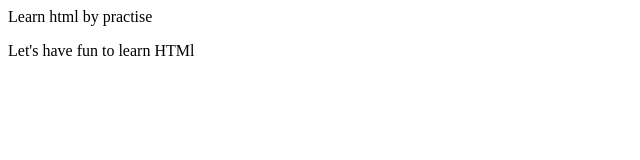
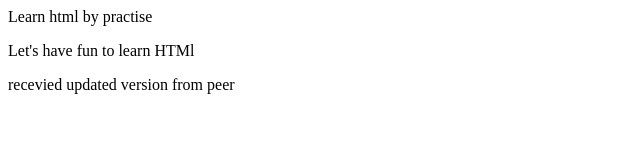
Before and after one commit to kmpkumar/class2.2, a plain HTML site: page index.html in a window 1280 px wide. Shown: the whole page, without its empty margins (0-640 px from the left). Drawn offline with Linux system fonts and the light colour scheme.

Commit message:
updated second time

```diff
--- a/index.html
+++ b/index.html
@@ -9,5 +9,6 @@
         <body>
             <p>Learn html by practise</p>
             <p> Let's have fun to learn HTMl</p>
+            <p>recevied updated version from peer</p>
         </body>
 </html>
```
